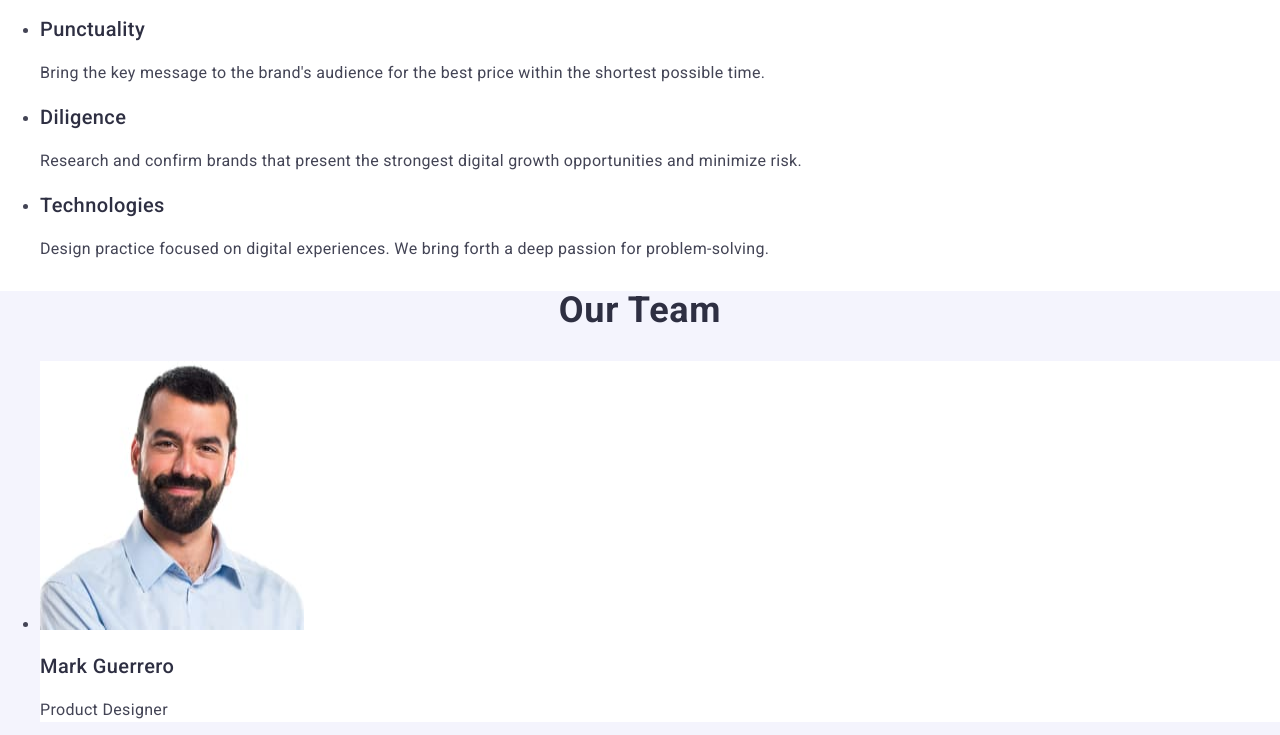
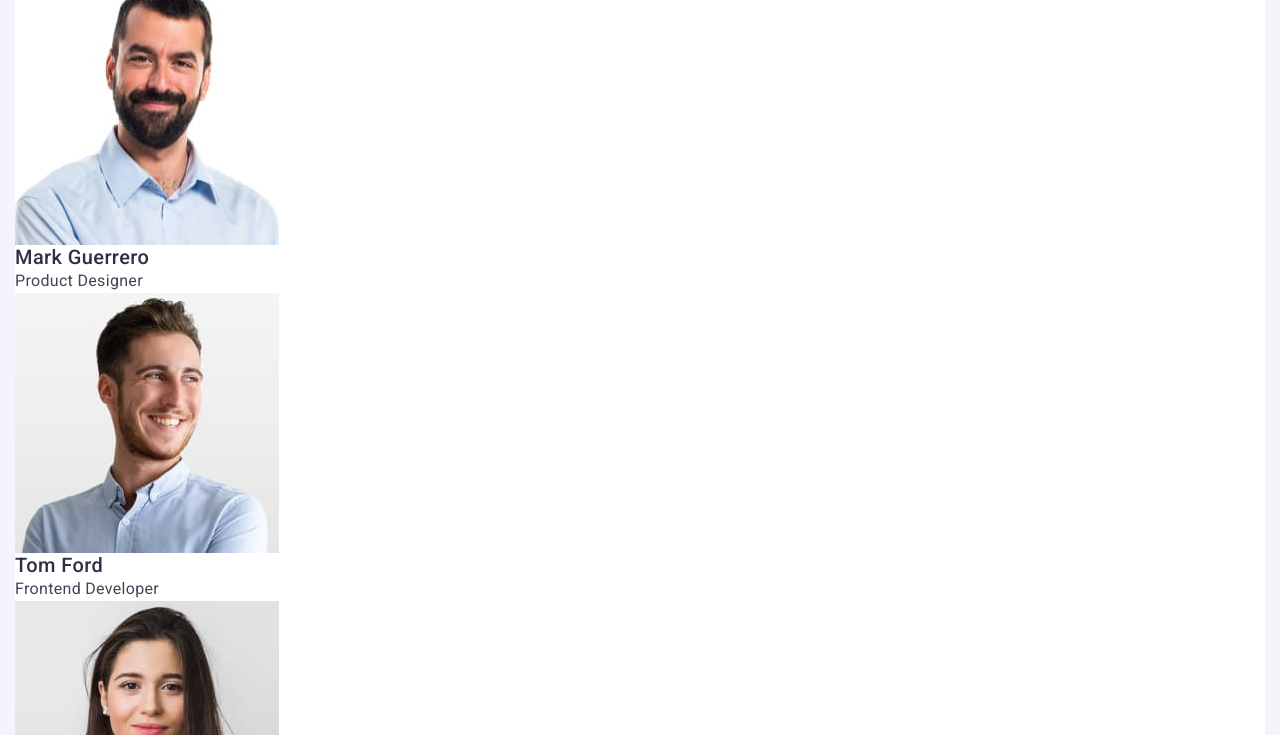
Before and after one commit to ArsenShulika/goit-markup-hw-03, a plain HTML site: page index.html in a window 1280 px wide. Shown: the part 587-1322 px from the top of the page. Drawn offline with nearby package versions, Linux system fonts and the light colour scheme.

Commit message:
add container

```diff
--- a/css/styles.css
+++ b/css/styles.css
@@ -6,6 +6,37 @@ body {
 
 button {
   cursor: pointer;
+}
+
+h1,
+h2,
+h3,
+h4,
+h5,
+h6,
+p {
+  margin-top: 0;
+  margin-bottom: 0;
+}
+
+ul,
+ol {
+  margin-top: 0;
+  margin-bottom: 0;
+  padding-left: 0;
+  list-style-type: none;
+}
+
+img {
+  display: block;
+}
+
+.container {
+  max-width: 1440px;
+  padding-left: 15px;
+  padding-right: 15px;
+  margin-left: auto;
+  margin-right: auto;
 }
 
 .list {
--- a/index.html
+++ b/index.html
@@ -19,6 +19,7 @@
 
   <body>
     <header class="page-header">
+      <div class="container">
         <nav class="page-nav">
           <a class="link-logo-header link" href="./index.html"
             >Web<span class="accent-header">Studio</span></a
@@ -35,7 +36,6 @@
             </li>
           </ul>
         </nav>
-
         <address class="contacts">
           <ul class="cotnacts list">
             <li class="contact-item">
@@ -50,26 +50,30 @@
             </li>
           </ul>
         </address>
+      </div>
     </header>
 
     <main>
       <section class="hero">
+        <div class="container">
           <h1 class="hero-title">
             Effective Solutions <br />
             for Your Business
           </h1>
           <button class="hero-button" type="button">Order Service</button>
+        </div>
       </section>
 
       <section>
+        <div class="container">
           <h2 class="section-title">Advantages</h2>
 
           <ul class="benefits-list">
             <li>
               <h3 class="title">Strategy</h3>
               <p class="text">
-              Our goal is to identify the business problem to walk away with the
-              perfect and creative solution.
+                Our goal is to identify the business problem to walk away with
+                the perfect and creative solution.
               </p>
             </li>
 
@@ -97,9 +101,10 @@
               </p>
             </li>
           </ul>
+        </div>
       </section>
-
       <section class="introduction">
+        <div class="container">
           <h2 class="section-title">Our Team</h2>
           <ul class="team-list">
             <li class="item">
@@ -143,12 +148,18 @@
               <p class="text-item">UI Designer</p>
             </li>
           </ul>
+        </div>
       </section>
       <section>
+        <div class="container">
           <h2 class="section-title">Our Portfolio</h2>
           <ul class="portfolio-list">
             <li>
-            <img src="./images/banking_app.jpg" alt="banking app" width="360" />
+              <img
+                src="./images/banking_app.jpg"
+                alt="banking app"
+                width="360"
+              />
               <h3 class="title">Banking App</h3>
               <p class="text">App</p>
             </li>
@@ -198,10 +209,12 @@
               <p class="text">Marketing</p>
             </li>
           </ul>
+        </div>
       </section>
     </main>
 
     <footer class="layout">
+      <div class="container">
         <a href="./index.html" class="link-logo-footer"
           >Web<span class="accent-footer">Studio</span></a
         >
@@ -210,6 +223,7 @@
           sales for your business with digital <br />
           marketing & growth solutions.
         </p>
+      </div>
     </footer>
   </body>
 </html>
```
Lines whose indentation alone changed are shown as unchanged.
